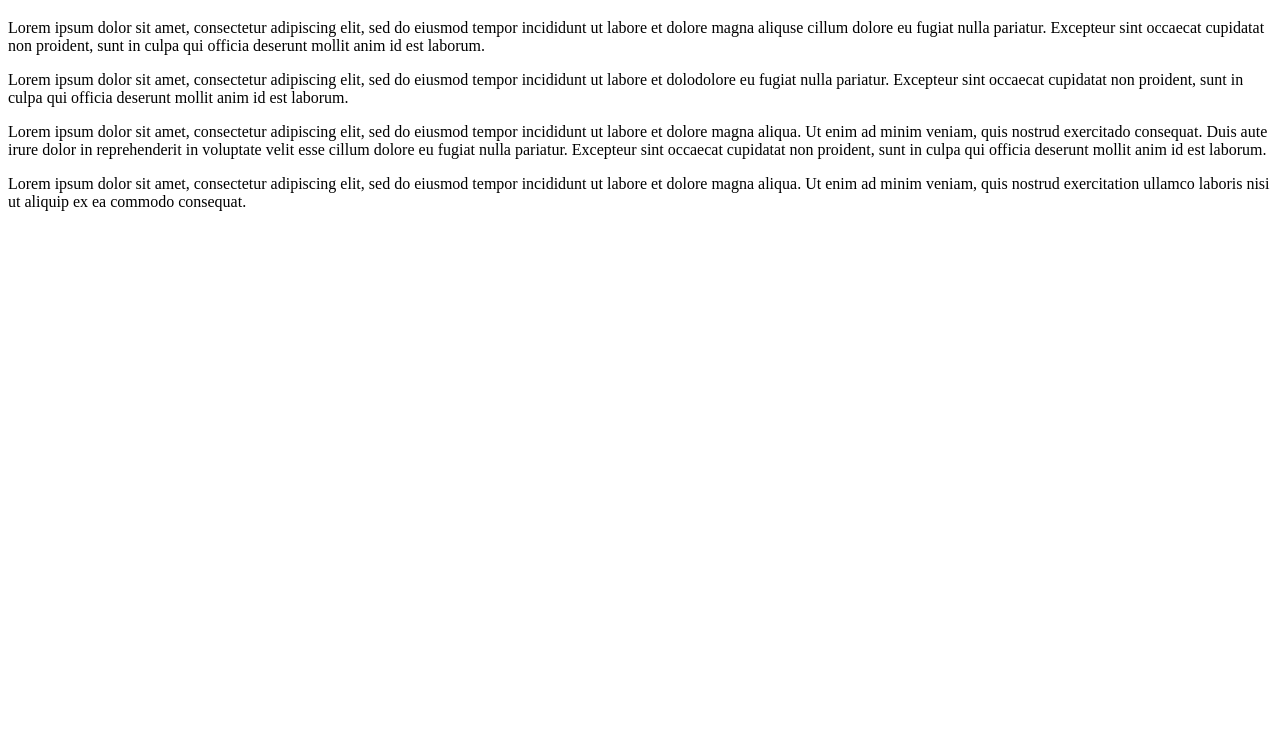
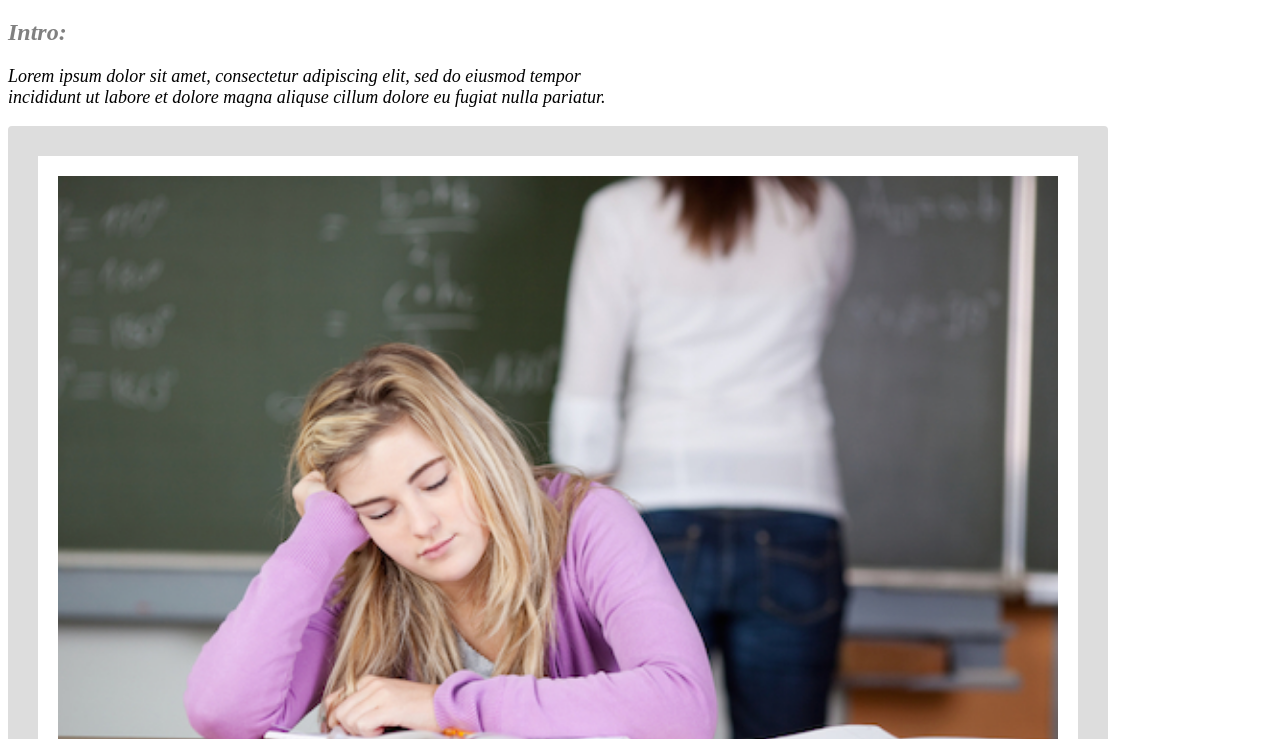
Before and after one commit to brgotting/boring-lecture, a plain HTML site: page index.html in a window 1280 px wide. Shown: the part 61-800 px from the top of the page. Drawn offline with Linux system fonts and the light colour scheme.

Commit message:
Add intro section to index.html and elements to styles.css

```diff
--- a/css/styles.css
+++ b/css/styles.css
@@ -0,0 +1,19 @@
+h2.intro {
+  color: gray;
+  font-style: italic;
+}
+
+p.intro {
+  font-size: 18px;
+  font-color: gray;
+  font-style: italic;
+  width: 50%;
+}
+
+img.intro {
+  width: 1000px;
+  border: 30px solid #ddd;
+  border-radius: 4px;
+  padding: 20px;
+  image: center;
+}
--- a/index.html
+++ b/index.html
@@ -6,6 +6,9 @@
   </head>
   <body>
     <h1>Boring Lecture</h1>
+    <h2 class="intro">Intro:</h2>
+    <p class="intro">Lorem ipsum dolor sit amet, consectetur adipiscing elit, sed do eiusmod tempor incididunt ut labore et dolore magna aliquse cillum dolore eu fugiat nulla pariatur.</p>
+    <img class="intro" src="img/boredstudent521 (1).jpg" alt="student sleeping">
     <p>Lorem ipsum dolor sit amet, consectetur adipiscing elit, sed do eiusmod tempor incididunt ut labore et dolore magna aliquse cillum dolore eu fugiat nulla pariatur. Excepteur sint occaecat cupidatat non proident, sunt in culpa qui officia deserunt mollit anim id est laborum.</p>
 
     <p>Lorem ipsum dolor sit amet, consectetur adipiscing elit, sed do eiusmod tempor incididunt ut labore et dolodolore eu fugiat nulla pariatur. Excepteur sint occaecat cupidatat non proident, sunt in culpa qui officia deserunt mollit anim id est laborum.</p>
```
Also changed, not shown: img/boredstudent521 (1).jpg (added).
